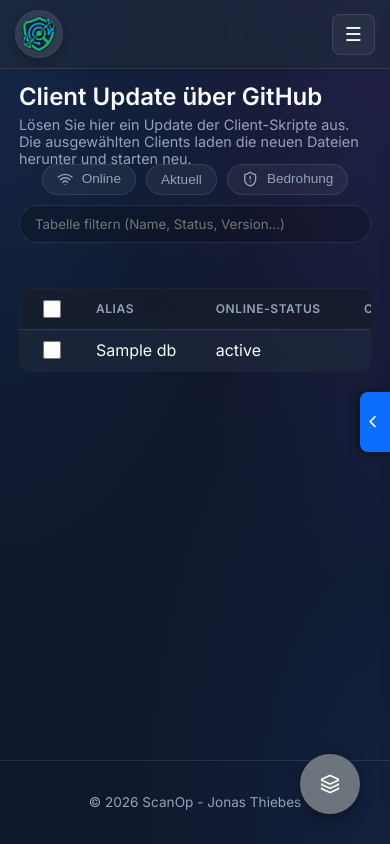
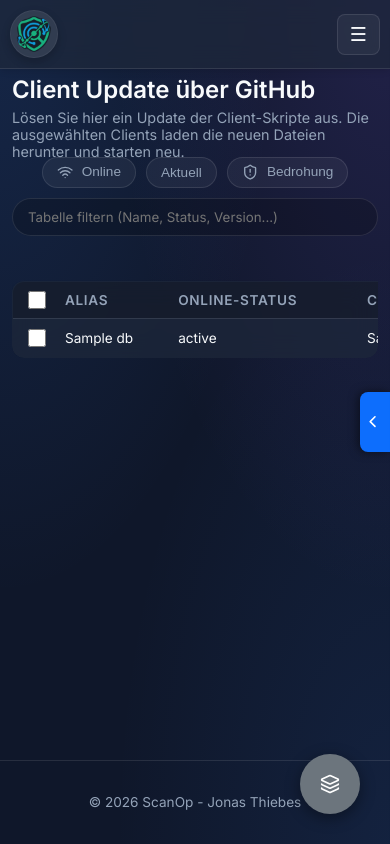
Before and after one commit to BitWuehler/ScanOp, a FastAPI app: template templates/client_updates.html in a window 390 px wide. Run offline with FastAPI, Linux system fonts and the light colour scheme; the template is opened without the code that fills it: most values are stand-ins (such as "Sample title", 1, 10 or a date in 2020); parts of the project's set-up code (start-up, migrations or seed data) failed here and were passed over.

Commit message:
Optimize table spacing on mobile and revert slider for version column

```diff
--- a/static/style.css
+++ b/static/style.css
@@ -695,6 +695,21 @@ th[data-sorted="true"][data-sorted-direction="descending"]::after {
     .row-actions-handle { display: flex; }
     .mobile-bulk-fab { display: flex; }
 
+    /* Reduce paddings to fit more content on screen without scrolling */
+    th, td {
+        padding: 6px 4px !important;
+        font-size: 0.85rem;
+    }
+    .checkbox-cell {
+        width: 30px !important;
+        padding-left: 4px !important;
+        padding-right: 4px !important;
+    }
+
+    main { padding: 8px !important; }
+    .glass-container { padding: 10px !important; }
+    header { padding: 10px 10px !important; }
+
     /* Ensure rows don't overflow the absolute slider */
     tbody tr {
         position: relative;
@@ -702,7 +717,7 @@ th[data-sorted="true"][data-sorted-direction="descending"]::after {
     }
 
     /* Slider mechanics */
-    .actions-cell, .version-cell {
+    .actions-cell {
         position: sticky;
         right: 0;
         top: 0;
@@ -722,8 +737,7 @@ th[data-sorted="true"][data-sorted-direction="descending"]::after {
         pointer-events: none;
     }
 
-    body.show-mobile-actions .actions-cell,
-    body.show-mobile-actions .version-cell {
+    body.show-mobile-actions .actions-cell {
         transform: translateX(0);
         opacity: 1;
         pointer-events: auto;
--- a/templates/client_updates.html
+++ b/templates/client_updates.html
@@ -9,7 +9,7 @@
     <link rel="icon" type="image/png" sizes="32x32" href="/assets/favicon-32x32.png">
     <link rel="icon" type="image/png" sizes="16x16" href="/assets/favicon-16x16.png">
     <link rel="shortcut icon" href="/assets/favicon.ico">
-    <link rel="stylesheet" href="/assets/style.css?v=11">
+    <link rel="stylesheet" href="/assets/style.css?v=12">
 <script src="https://unpkg.com/lucide@latest"></script>
 </head>
 
--- a/templates/daily_report.html
+++ b/templates/daily_report.html
@@ -9,7 +9,7 @@
     <link rel="icon" type="image/png" sizes="32x32" href="/assets/favicon-32x32.png">
     <link rel="icon" type="image/png" sizes="16x16" href="/assets/favicon-16x16.png">
     <link rel="shortcut icon" href="/assets/favicon.ico">
-    <link rel="stylesheet" href="/assets/style.css?v=11">
+    <link rel="stylesheet" href="/assets/style.css?v=12">
     <script src="https://cdn.jsdelivr.net/npm/dayjs@1/dayjs.min.js"></script>
     <link rel="stylesheet" href="https://cdn.jsdelivr.net/npm/flatpickr/dist/flatpickr.min.css">
     <link rel="stylesheet" href="https://cdn.jsdelivr.net/npm/flatpickr/dist/themes/dark.css">
--- a/templates/laptops_overview.html
+++ b/templates/laptops_overview.html
@@ -9,7 +9,7 @@
     <link rel="icon" type="image/png" sizes="32x32" href="/assets/favicon-32x32.png">
     <link rel="icon" type="image/png" sizes="16x16" href="/assets/favicon-16x16.png">
     <link rel="shortcut icon" href="/assets/favicon.ico">
-    <link rel="stylesheet" href="/assets/style.css?v=11">
+    <link rel="stylesheet" href="/assets/style.css?v=12">
     <script src="https://cdn.jsdelivr.net/npm/dayjs@1/dayjs.min.js"></script>
 <script src="https://unpkg.com/lucide@latest"></script>
 </head>
```
